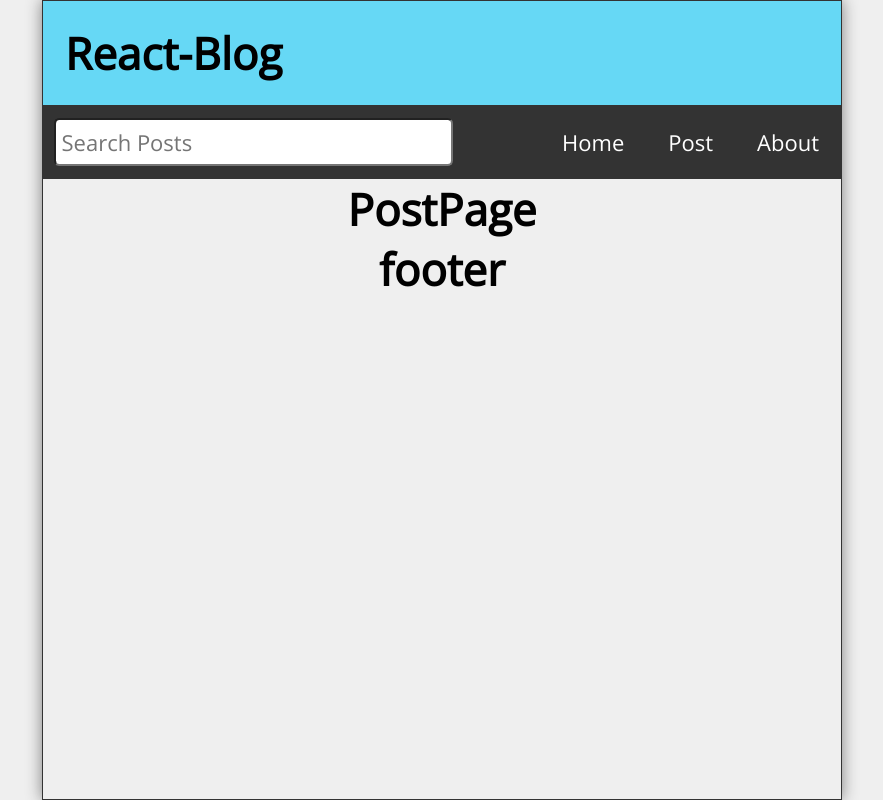
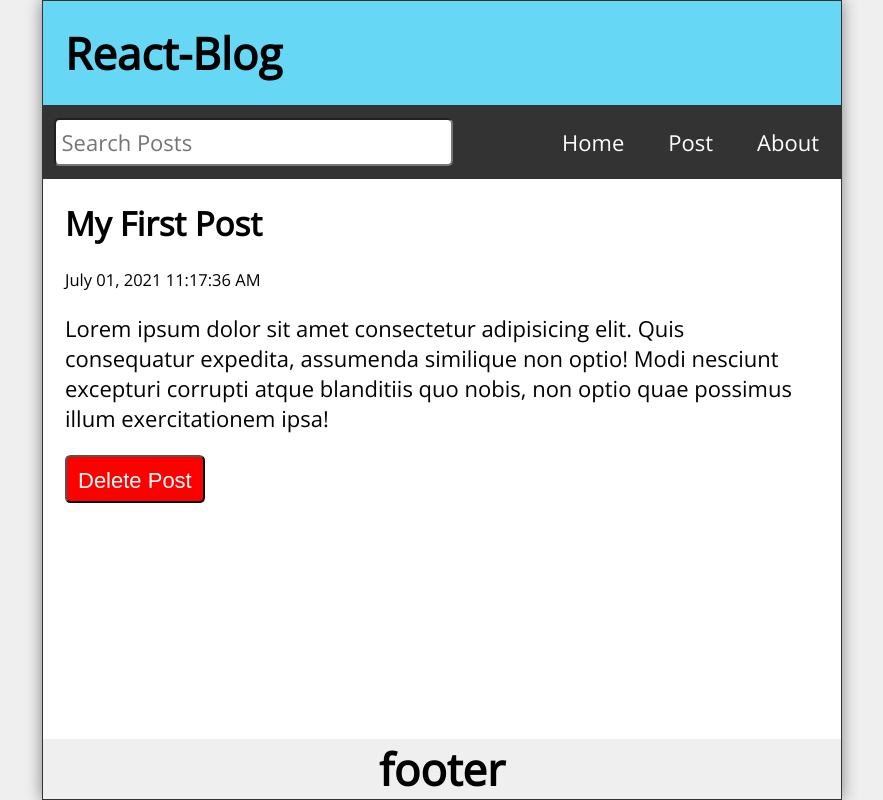
Before and after one commit to farid555/react-blog, a React (Create React App) app: page /post/1 in a window 1280 px wide. Shown: the whole page, without its empty margins (198-1081 px from the left). Built offline with nearby package versions, Linux system fonts and the light colour scheme.

Commit message:
added PostPage

```diff
--- a/src/App.js
+++ b/src/App.js
@@ -43,6 +43,10 @@ function App() {
   const [search, setSearch] = useState("");
   const [searchResults, setSearchResults] = useState([]);
 
+  const handleDelete = (id) => {
+
+  }
+
   return (
     <div className="App">
       <Header title="React-Blog" />
@@ -55,7 +59,7 @@ function App() {
           <NewPost />
         </Route>
         <Route path="/post/:id">
-          <PostPage />
+          <PostPage posts={posts} handleDelete={handleDelete} />
         </Route>
         <Route path="/about" component={About} />
         <Route path="/*" component={Missing} />
--- a/src/PostPage.js
+++ b/src/PostPage.js
@@ -1,9 +1,21 @@
-import React from "react";
+import { Link, useParams } from "react-router-dom";
 
-const PostPage = () => {
+const PostPage = ({ posts, handleDelete }) => {
+  const { id } = useParams();
+  const post = posts.find(post => (post.id).toString() === id);
   return (
-    <main>
-      <h1>PostPage</h1>
+    <main className="PostPage">
+      <article className="post">
+        {post &&
+          <>
+            <h2>{post.title}</h2>
+            <p className="postDate" >{post.datetime}</p>
+            <p className="postBody" >{post.body}</p>
+            <button onClick={() => handleDelete(post.id)}>Delete Post</button>
+          </>
+        }
+      </article>
+
     </main>
   );
 };
```
